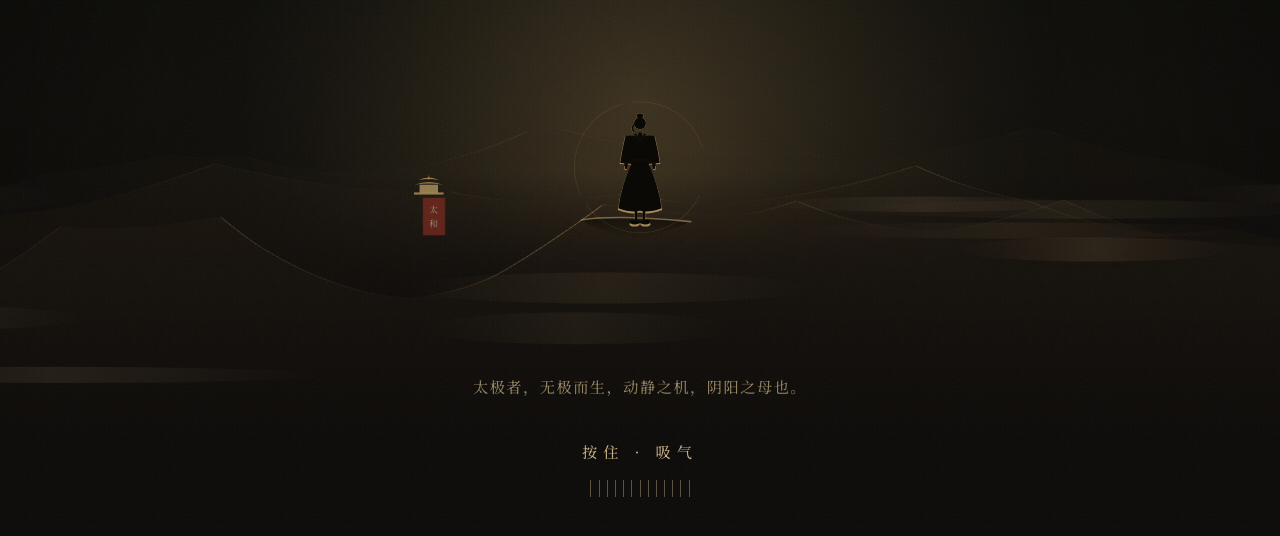
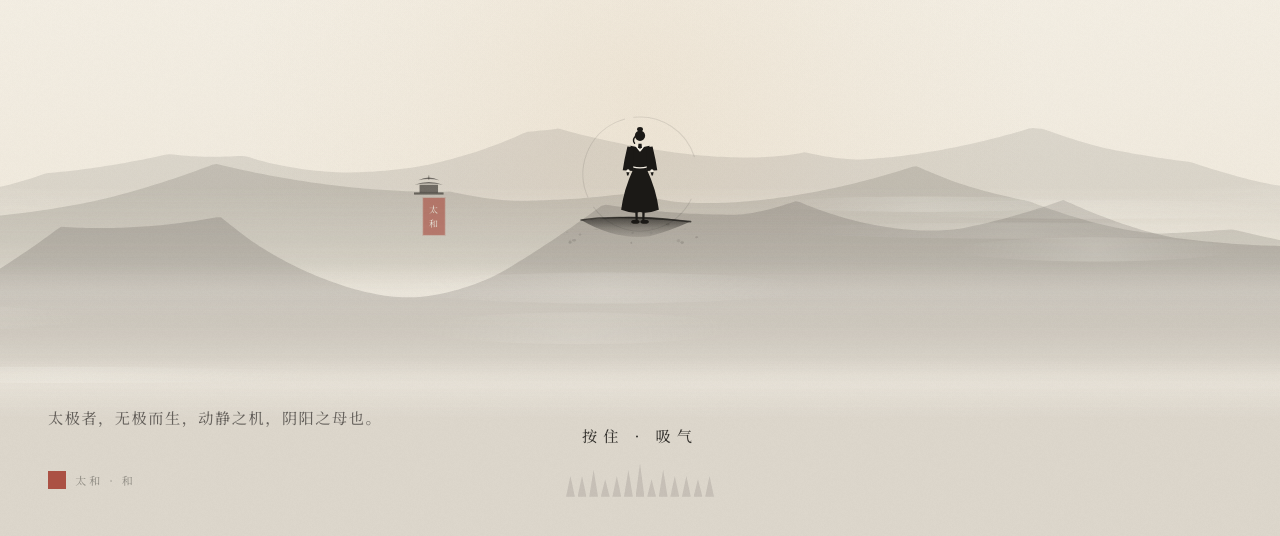
Before and after one commit to hkmpn9s6dh-commits/hackathon-2026-wudang, a website built with Vite: page index.html in a window 1280 px wide. Shown: the part 260-796 px from the top of the page. Built offline with nearby package versions, Linux system fonts and the light colour scheme.

Commit message:
design: 撤掉铜版与程序化笔触，回到纸版；三处真正有效的改动
- 铜版降级为 ?theme=bronze 实验，默认回到纸版（铜的沉与仙气相反）
- 撤掉程序化皴/破边与近景墨石：只能模仿笔触形状，模仿不了墨在纸上的浓淡
- 人物 13.2%→11.5%：人越小，境界越大
- 歌诀改左下题跋 + 落款朱印：居中一行是海报，题跋是画
- 进度条改成十三座小峰：走完一势填一峰，进度即山脊
- 量测改为比较真实文字块（不再拿全宽布局容器比）

```diff
--- a/index.html
+++ b/index.html
@@ -32,6 +32,7 @@
         </section>
 
         <p class="verse" id="verse">太极者，无极而生，动静之机，阴阳之母也。</p>
+        <p class="signature"><i></i>太和 · 和</p>
 
         <footer class="foot">
           <p class="hint" id="hint">按住 · 吸气</p>
--- a/src/main.ts
+++ b/src/main.ts
@@ -164,7 +164,7 @@ function frame(now: number): void {
 
   const summit = scene.summit;
   const h = scene.h;
-  const figureHeight = Math.max(84, Math.min(h * 0.132, scene.w * 0.4));
+  const figureHeight = Math.max(76, Math.min(h * 0.115, scene.w * 0.34));
   const groundY = summit.y + figureHeight * 0.02;
 
   ctx.save();
--- a/src/styles.css
+++ b/src/styles.css
@@ -166,19 +166,41 @@ body {
   line-height: 1.4;
 }
 
-/* 歌诀：落款的位置。放在下面，上面才松得开、字才敢放大 */
+/* 歌诀：落款的位置。靠左下，不居中——居中一行小字是海报，不是题跋 */
 .verse {
   position: absolute;
-  left: 50%;
-  transform: translateX(-50%);
-  bottom: 17.5vmin;
-  width: min(48rem, 88vw);
+  left: 6vmin;
+  bottom: 13.5vmin;
+  width: min(30rem, 58vw);
   margin: 0;
-  text-align: center;
+  text-align: left;
   font-size: clamp(14px, 1.9vmin, 18px);
   letter-spacing: 0.1em;
-  line-height: 1.7;
+  line-height: 1.75;
   color: var(--text-soft);
+}
+
+.signature {
+  position: absolute;
+  left: 6vmin;
+  bottom: 6.4vmin;
+  display: flex;
+  align-items: center;
+  gap: 1.2vmin;
+  margin: 0;
+  font-size: clamp(11px, 1.35vmin, 14px);
+  letter-spacing: 0.28em;
+  color: var(--text-faint);
+}
+
+.signature i {
+  display: block;
+  width: 2.2vmin;
+  height: 2.2vmin;
+  min-width: 12px;
+  min-height: 12px;
+  background: var(--seal);
+  opacity: 0.85;
 }
 
 .foot {
@@ -210,25 +232,40 @@ body {
   }
 }
 
+/* 进度不是进度条，是一道山脊：走完一势，就有一座峰填上墨 */
 .ticks {
   display: flex;
-  gap: 0.9vmin;
+  align-items: flex-end;
+  gap: 0.35vmin;
   margin: 0;
   padding: 0;
   list-style: none;
 }
 
 .ticks li {
-  width: 1px;
-  height: 2.1vmin;
-  min-height: 10px;
+  width: 1.1vmin;
+  min-width: 7px;
+  height: 2.6vmin;
+  min-height: 13px;
   background: var(--text-faint);
-  transition: background 320ms ease, transform 320ms ease;
+  clip-path: polygon(50% 0, 100% 100%, 0 100%);
+  opacity: 0.3;
+  transition: background 520ms ease, opacity 520ms ease;
+}
+
+.ticks li:nth-child(3n) {
+  height: 3.4vmin;
+}
+.ticks li:nth-child(4n) {
+  height: 2.2vmin;
+}
+.ticks li:nth-child(7) {
+  height: 4.2vmin;
 }
 
 .ticks li.on {
-  background: var(--seal);
-  transform: scaleY(1.5);
+  background: var(--text);
+  opacity: 0.78;
 }
 
 @media (max-width: 520px) {
@@ -239,6 +276,13 @@ body {
   /* 竖排题名占掉右边一条，副题要让开，不然两个字会叠在一起 */
   .subtitle {
     right: 21vmin;
+  }
+  /* 窄屏上歌诀会折两行，得抬起来给提示让位；落款是装饰，收掉 */
+  .verse {
+    bottom: 22vmin;
+  }
+  .signature {
+    display: none;
   }
 }
 
@@ -257,7 +301,10 @@ body {
     top: 9vmin;
   }
   .verse {
-    bottom: 11vmin;
+    bottom: 12vmin;
+  }
+  .signature {
+    bottom: 5vmin;
   }
   .title,
   .subtitle,
--- a/src/theme.ts
+++ b/src/theme.ts
@@ -91,6 +91,6 @@ export const THEMES: Record<ThemeId, Theme> = {
 export function themeFrom(search: string): Theme {
   const param = new URLSearchParams(search).get('theme');
   if (param === 'bronze' || param === 'paper') return THEMES[param];
-  // 默认是铜版：这是这一版要去撞的东西。想看旧版加 ?theme=paper
-  return THEMES.bronze;
+  // 默认纸版。铜版留着做实验（?theme=bronze），但不交件——太沉，离仙气更远
+  return THEMES.paper;
 }
```
Also changed, not shown: docs/01-UI.md (+25 -1 lines), scripts/measure-ui.mjs (+7 -3 lines), README.md, proof/shots-web/01-first-screen.png, proof/shots-web/02-inhale.png, proof/shots-web/03-third.png, proof/shots-web/04-done.png, proof/shots-web/05-phone.png, proof/shots-web/06-phone-tap.png, proof/shots/05-phone.png, 4 other files.
